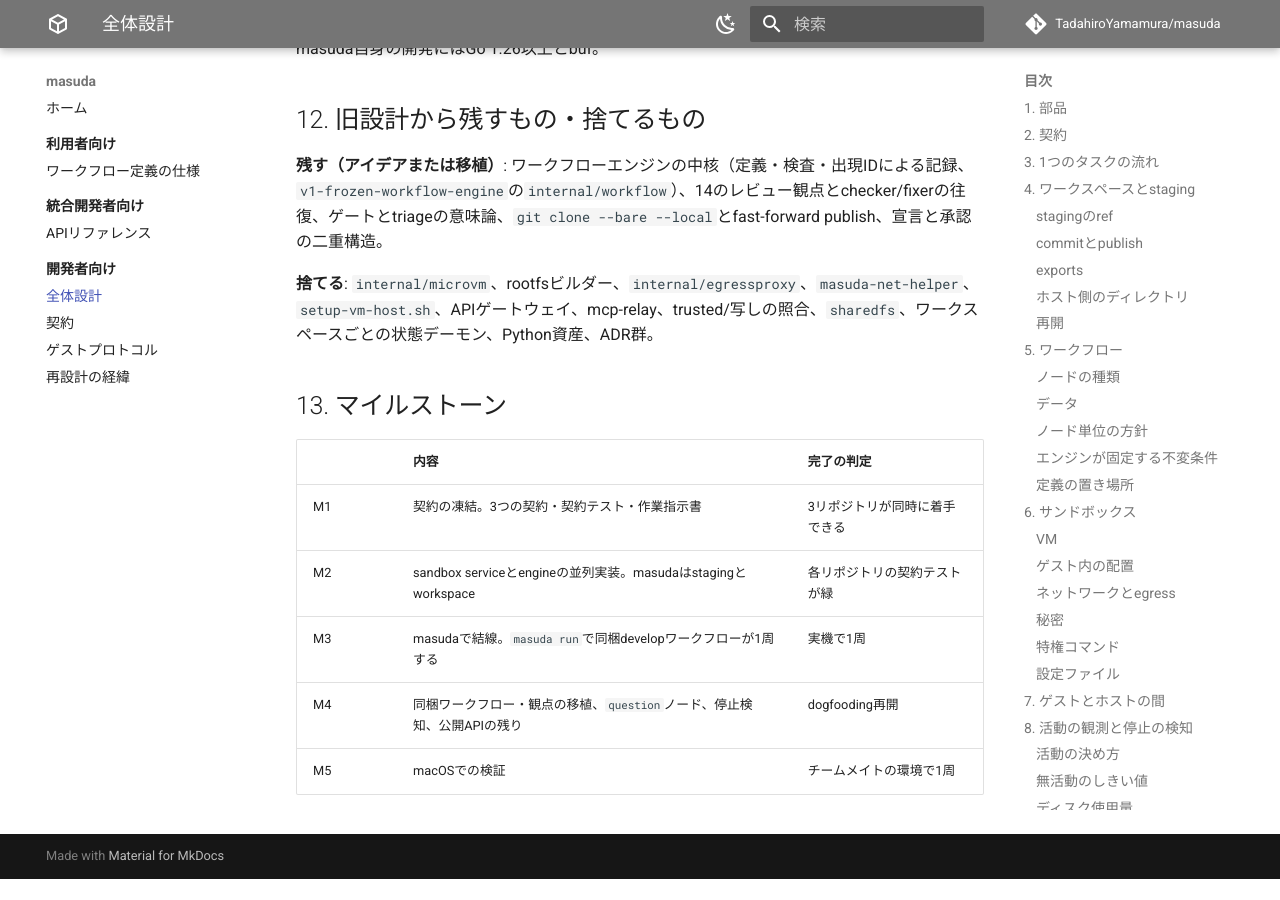
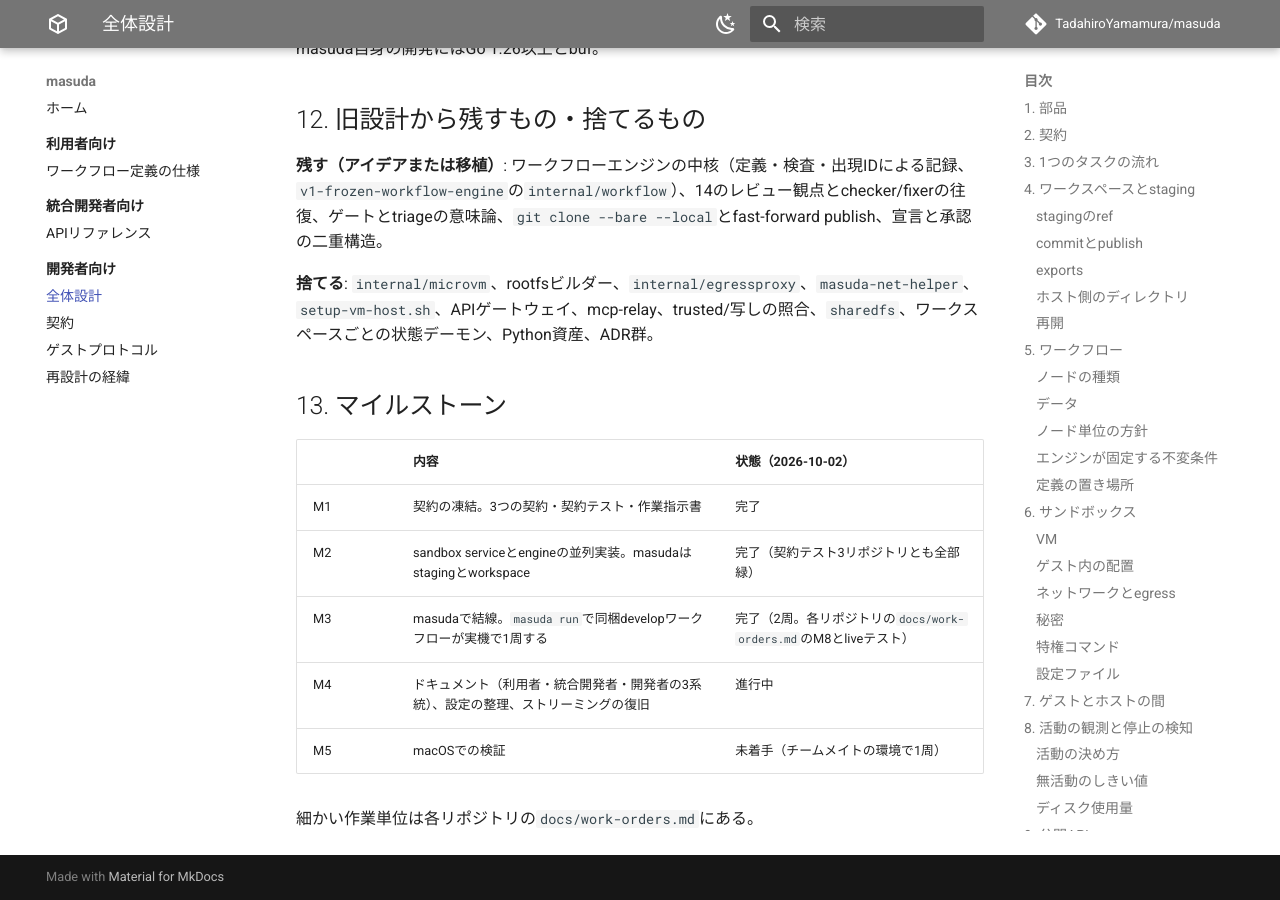
Before and after one commit to TadahiroYamamura/masuda, an MkDocs documentation site: the page built from docs/design/overview.md, in a window 1280 px wide and 900 px high, scrolled down 18739 px. Built offline with MkDocs 1.6.1 and Material for MkDocs 9.7.7, drawn with Linux system fonts in a browser that asks for light colours; comment, search, counter and statistics services are not loaded; the version menu is left out; before the commit the page ends 19618 px from its top, so only the background shows below that.

Commit message:
docs: マイルストーン表を現状に合わせ、M12にループバック待ち受けを足す
## 意図
overviewの第13章がwork-ordersのM番号と食い違う古いままだった。ブラウザのGUIはUDSに繋げないので、
契約どおりのループバック待ち受けをM12の項目にする。

Co-Authored-By: Claude Fable 5.1 <noreply@anthropic.com>

```diff
--- a/docs/design/overview.md
+++ b/docs/design/overview.md
@@ -436,10 +436,12 @@ masuda自身の開発にはGo 1.26以上とbuf。
 
 ## 13. マイルストーン
 
-| | 内容 | 完了の判定 |
+| | 内容 | 状態（2026-10-02） |
 |---|---|---|
-| M1 | 契約の凍結。3つの契約・契約テスト・作業指示書 | 3リポジトリが同時に着手できる |
-| M2 | sandbox serviceとengineの並列実装。masudaはstagingとworkspace | 各リポジトリの契約テストが緑 |
-| M3 | masudaで結線。`masuda run`で同梱developワークフローが1周する | 実機で1周 |
-| M4 | 同梱ワークフロー・観点の移植、`question`ノード、停止検知、公開APIの残り | dogfooding再開 |
-| M5 | macOSでの検証 | チームメイトの環境で1周 |
+| M1 | 契約の凍結。3つの契約・契約テスト・作業指示書 | 完了 |
+| M2 | sandbox serviceとengineの並列実装。masudaはstagingとworkspace | 完了（契約テスト3リポジトリとも全部緑） |
+| M3 | masudaで結線。`masuda run`で同梱developワークフローが実機で1周する | 完了（2周。各リポジトリの`docs/work-orders.md`のM8とliveテスト） |
+| M4 | ドキュメント（利用者・統合開発者・開発者の3系統）、設定の整理、ストリーミングの復旧 | 進行中 |
+| M5 | macOSでの検証 | 未着手（チームメイトの環境で1周） |
+
+細かい作業単位は各リポジトリの`docs/work-orders.md`にある。
```
Also changed, not shown: docs/work-orders.md (+1 -0 lines).
